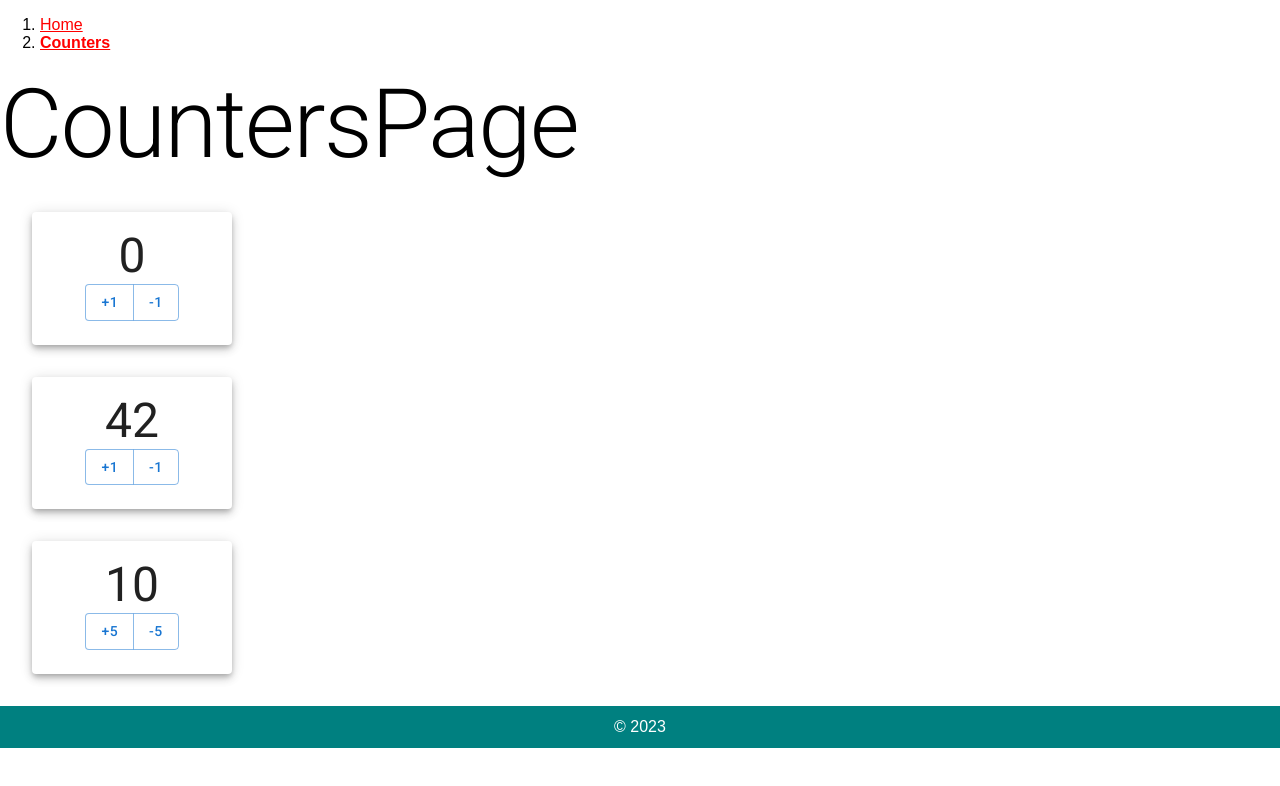
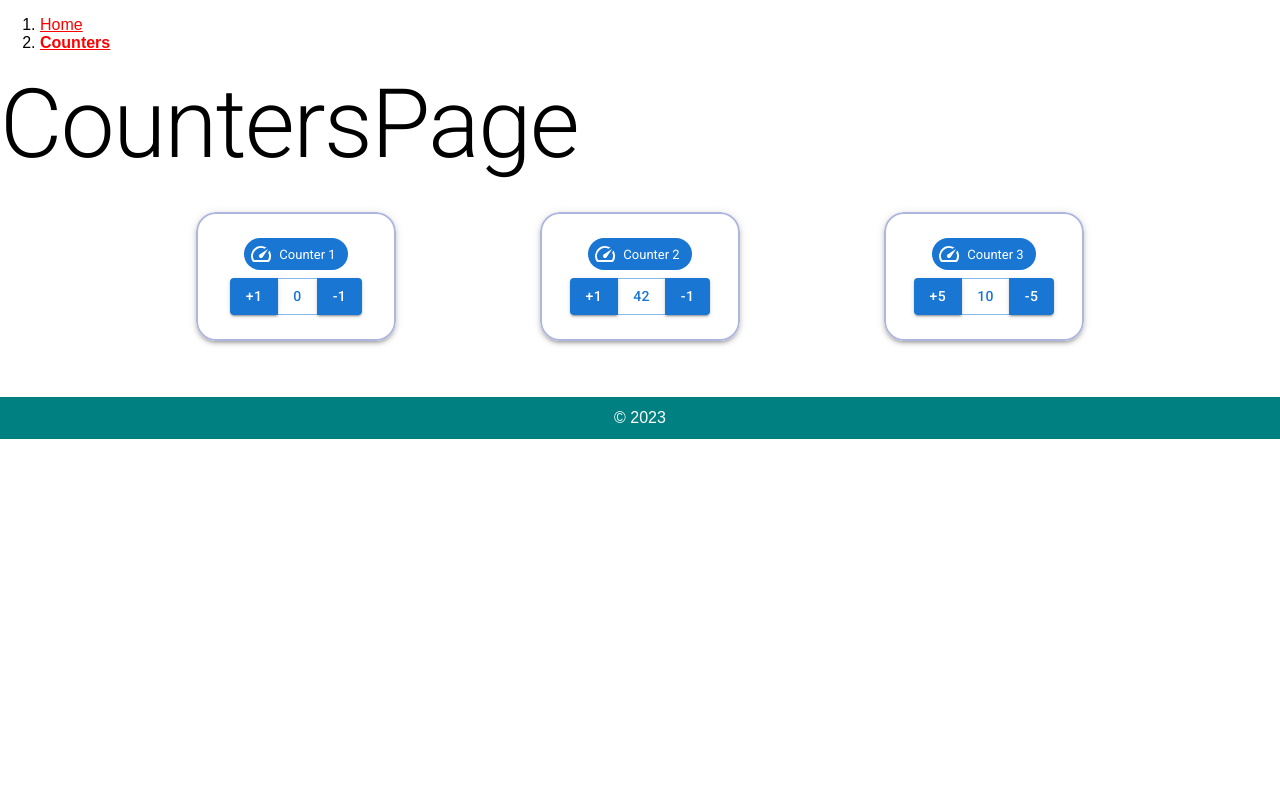
Before and after one commit to Mourad4021/sales-web-app, a React (Vite) app: page /counters in a window 1280 px wide. Shown: the top 786 px of the page. Built offline with nearby package versions, Linux system fonts and the light colour scheme.

Commit message:
style: 💄 update style counter

```diff
--- a/src/counters/Counter/Counter.jsx
+++ b/src/counters/Counter/Counter.jsx
@@ -1,20 +1,32 @@
 import { number } from "prop-types";
 import { useCounter } from "../../hooks";
-import { Button, ButtonGroup, Card, Typography } from "@mui/material";
+import { Button, ButtonGroup, Card, Chip } from "@mui/material";
 import { CardContent } from "./styles";
+import SpeedIcon from "@mui/icons-material/Speed";
 
-export default function Counter({ initialValue = 0, step = 1 }) {
+export default function Counter({ initialValue = 0, step = 1, counterId }) {
   const [counter, { increment, decrement }] = useCounter(initialValue, step);
 
   return (
-    <Card sx={{ maxWidth: 200, margin: "2rem" }} elevation={5}>
+    <Card
+      sx={{ maxWidth: 200, margin: "2rem", borderRadius: "20px" }}
+      elevation={3}
+    >
       <CardContent>
-        <Typography variant="h3" component="p">
-          {counter}
-        </Typography>
-        <ButtonGroup variant="outlined">
-          <Button onClick={increment}>+{step}</Button>
-          <Button onClick={decrement}>-{step}</Button>
+        <Chip
+          label={`Counter ${counterId}`}
+          sx={{ margin: "0.5rem" }}
+          color="primary"
+          icon={<SpeedIcon />}
+        />
+        <ButtonGroup>
+          <Button variant="contained" onClick={increment}>
+            +{step}
+          </Button>
+          <Button variant="outlined">{counter}</Button>
+          <Button variant="contained" onClick={decrement}>
+            -{step}
+          </Button>
         </ButtonGroup>
       </CardContent>
     </Card>
@@ -24,4 +36,5 @@ export default function Counter({ initialValue = 0, step = 1 }) {
 Counter.propTypes = {
   initialValue: number,
   step: number,
+  counterId: number,
 };
--- a/src/counters/Counter/styles.js
+++ b/src/counters/Counter/styles.js
@@ -3,4 +3,7 @@ import { styled } from "@mui/material/styles";
 
 export const CardContent = styled(MUICardContent)({
   textAlign: "center",
+  border: "2px solid",
+  borderColor: "#aeb5df",
+  borderRadius: "20px",
 });
--- a/src/counters/CountersPage/CountersPage.jsx
+++ b/src/counters/CountersPage/CountersPage.jsx
@@ -1,13 +1,21 @@
-import { Typography } from "@mui/material";
+import { Grid, Typography } from "@mui/material";
 import Counter from "../Counter/Counter";
 
 export default function CountersPage() {
   return (
     <>
       <Typography variant="h1">CountersPage</Typography>
-      <Counter />
-      <Counter initialValue={42} />
-      <Counter initialValue={10} step={5} />
+      <Grid justifyContent="center" container spacing={10}>
+        <Grid item>
+          <Counter counterId={1} />
+        </Grid>
+        <Grid item>
+          <Counter initialValue={42} counterId={2} />
+        </Grid>
+        <Grid item>
+          <Counter initialValue={10} step={5} counterId={3} />
+        </Grid>
+      </Grid>
     </>
   );
 }
```
